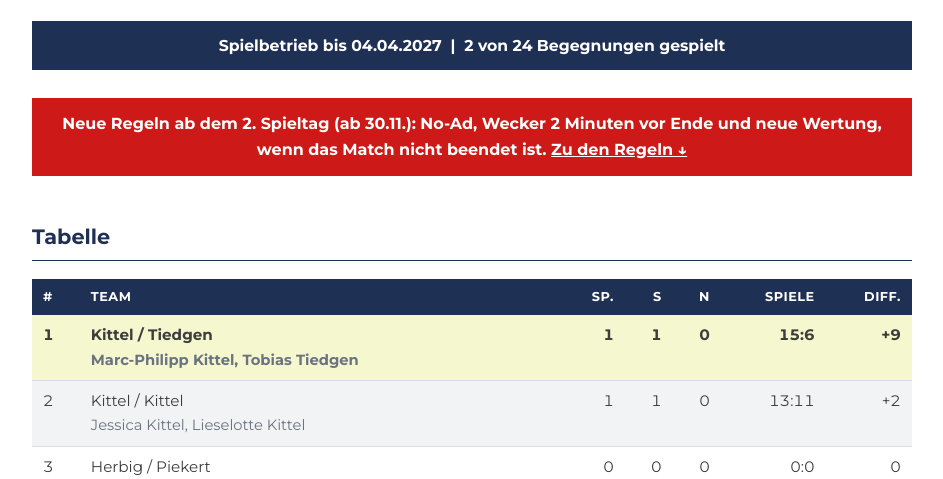
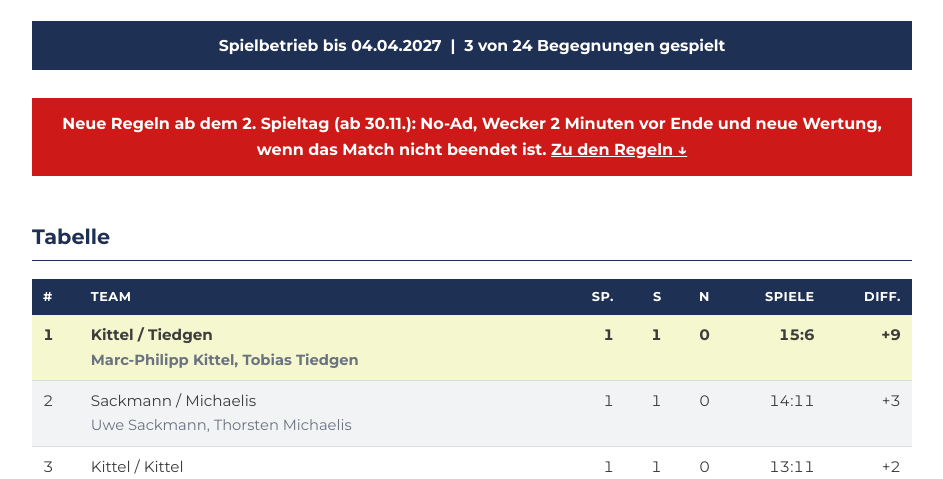
Before and after one commit to tobias1001hh/langzeit-doppel-2026-27, a plain HTML site: page index.html in a window 1280 px wide. Shown: the part 321-800 px from the top of the page, without its empty margins (168-1111 px from the left). Drawn offline with Linux system fonts and the light colour scheme.

Commit message:
Update index.html (2026-11-28 13:11)

```diff
--- a/index.html
+++ b/index.html
@@ -272,7 +272,7 @@
 // DATENSCHUTZ: nur Teamnamen, Spielernamen, Termine (Datum/Uhrzeit/Halle) und Ergebnisse. NIE Kontaktdaten, LKs, Vermerke.
 // Quelle nur "03 Spielbetrieb\*".
 window.TURNIERDATEN = {
-  stand: "2026-11-23 12:59",
+  stand: "2026-11-28 13:11",
 
   // "anmeldung" | "auslosung" (Anmeldeschluss vorbei, Spielplan in Arbeit) | "spielbetrieb" | "beendet"
   phase: "spielbetrieb",
@@ -321,7 +321,7 @@ window.TURNIERDATEN = {
   begegnungen: [
     { spieltag: 1, heim: 5, gast: 2, termin: "2026-11-20 12:00", halle: "TGH", ergebnis: "6:1 7:5 2:0", sieger: 5 },
     { spieltag: 1, heim: 6, gast: 4, termin: "2026-11-22 12:00", ergebnis: "6:2 6:7 1:2", sieger: 6, zeitwertung: true },
-    { spieltag: 1, heim: 3, gast: 1, termin: "2026-11-28 11:00", halle: "CCM Maschen" },
+    { spieltag: 1, heim: 3, gast: 1, termin: "2026-11-28 11:00", halle: "CCM Maschen", ergebnis: "6:3 7:6 1:2", sieger: 3 },
     { spieltag: 2, heim: 4, gast: 5, termin: "2026-12-12 11:00", halle: "CCM Maschen" },
     { spieltag: 2, heim: 1, gast: 2, termin: "2026-12-19 11:00", halle: "CCM Maschen, Platz 3" },
     { spieltag: 2, heim: 3, gast: 6, termin: "2026-12-13 11:00", halle: "CCM Maschen" },
```
